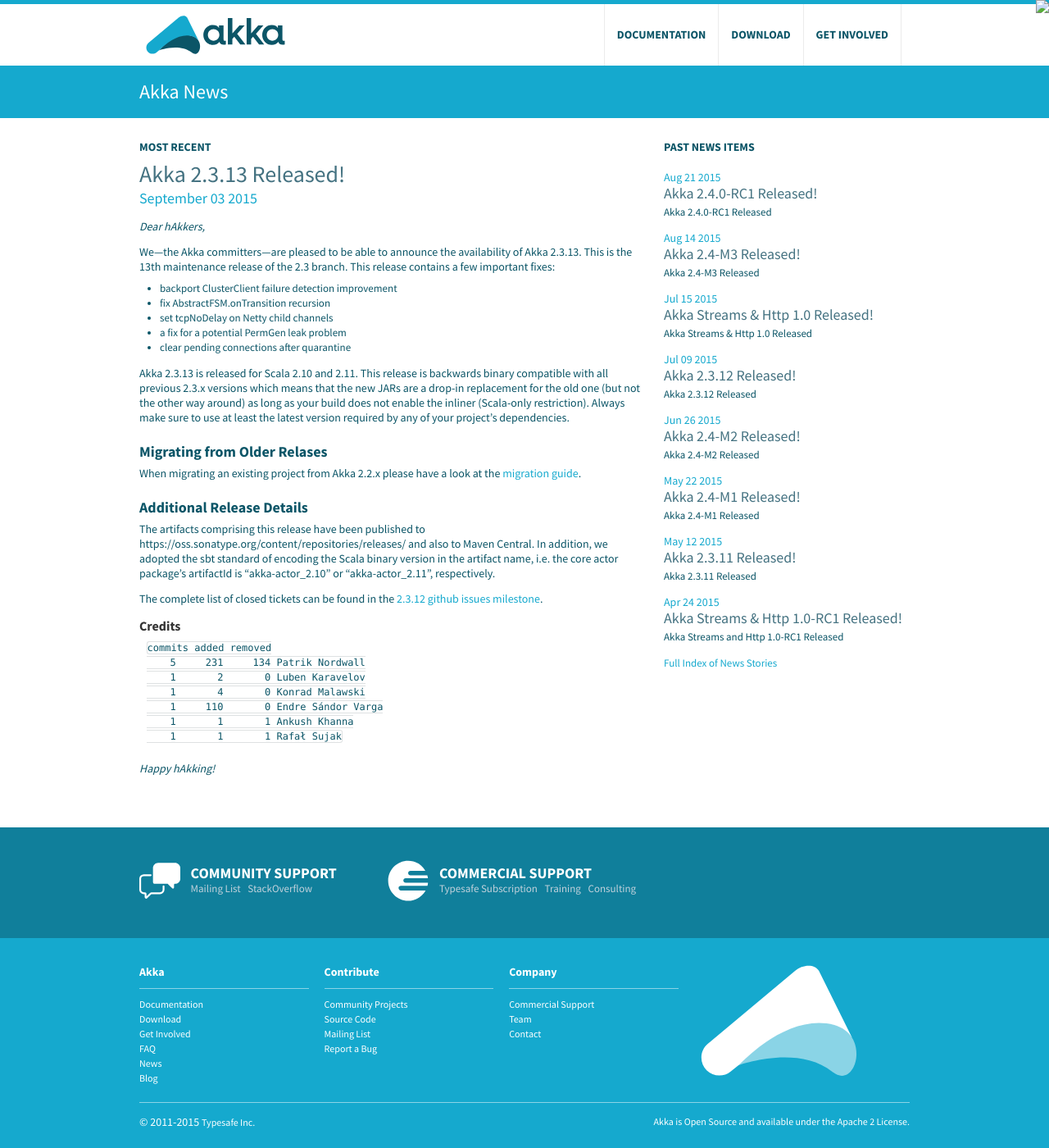
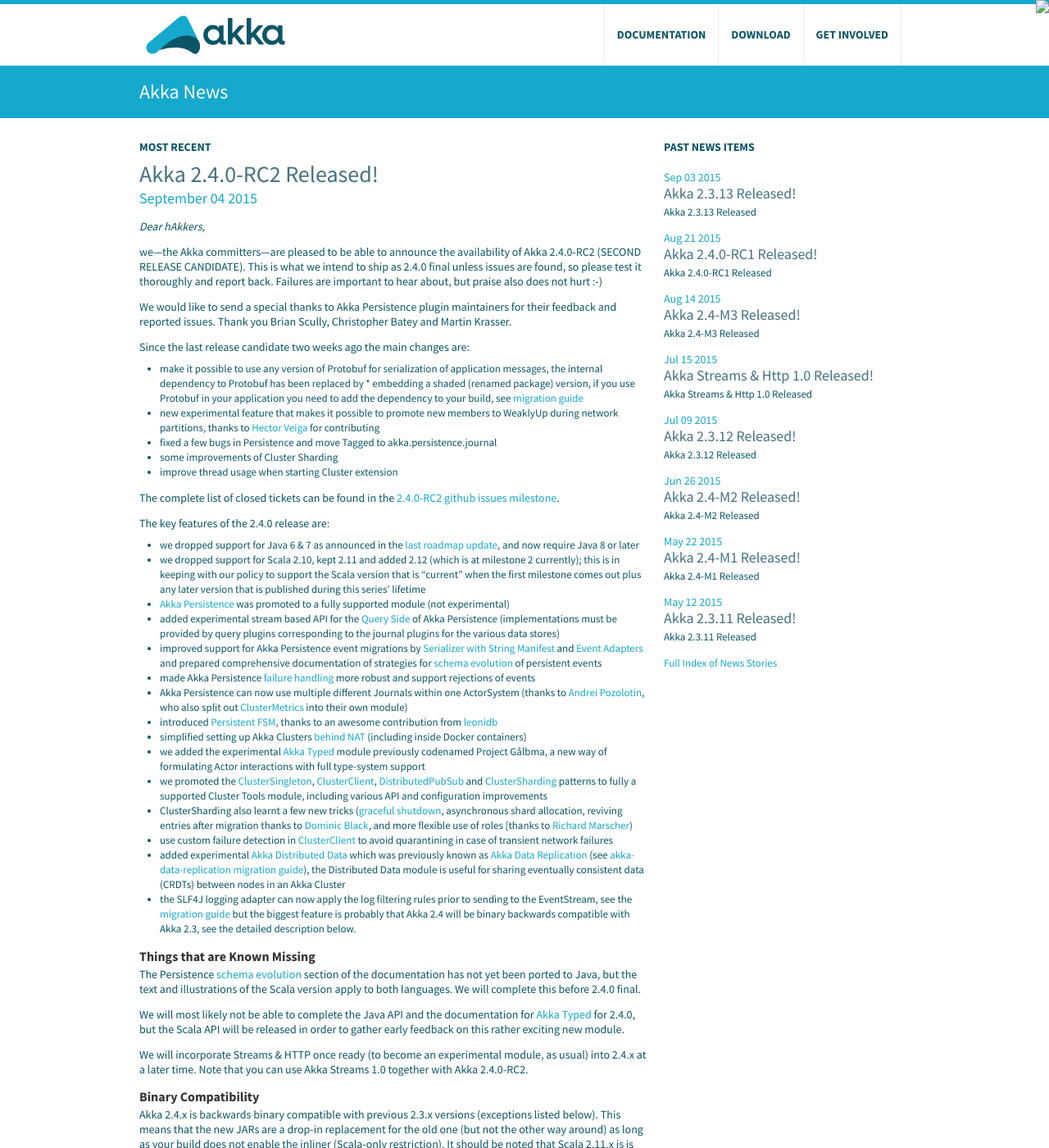
Before and after one commit to raboof/akka.github.com, a Jekyll site: the page built from news/index.md, in a window 1280 px wide and 1400 px high. Shown: the whole window at 82% size. Built offline with Jekyll 4.4.1, drawn with Linux system fonts in a browser that asks for light colours; some of the changed text lies outside the part shown.

Commit message:
release 2.4.0-RC2

```diff
--- a/docs/index.md
+++ b/docs/index.md
@@ -27,15 +27,15 @@
 
 ## Akka 2.4.0 Release Candidate
 
-### Akka 2.4.0-RC1 (release candidate of what is going to become Akka 2.4.0) for Scala 2.11 / 2.12.0-M2 and Java 8+
+### Akka 2.4.0-RC2 (release candidate of what is going to become Akka 2.4.0) for Scala 2.11 / 2.12.0-M2 and Java 8+
 
 * Akka Documentation
 
-  * HTML for [Java](http://doc.akka.io/docs/akka/2.4.0-RC1/java.html) and [Scala](http://doc.akka.io/docs/akka/2.4.0-RC1/scala.html)
-  * PDF for [Java](http://doc.akka.io/docs/akka/2.4.0-RC1/AkkaJava.pdf) and [Scala](http://doc.akka.io/docs/akka/2.4.0-RC1/AkkaScala.pdf)
-  * [EPUB](http://doc.akka.io/docs/akka/2.4.0-RC1/Akka.epub) (Combined Java and Scala)
+  * HTML for [Java](http://doc.akka.io/docs/akka/2.4.0-RC2/java.html) and [Scala](http://doc.akka.io/docs/akka/2.4.0-RC2/scala.html)
+  * PDF for [Java](http://doc.akka.io/docs/akka/2.4.0-RC2/AkkaJava.pdf) and [Scala](http://doc.akka.io/docs/akka/2.4.0-RC2/AkkaScala.pdf)
+  * [EPUB](http://doc.akka.io/docs/akka/2.4.0-RC2/Akka.epub) (Combined Java and Scala)
 
-* Akka API - for [Java](http://doc.akka.io/japi/akka/2.4.0-RC1/) and [Scala](http://doc.akka.io/api/akka/2.4.0-RC1/)
+* Akka API - for [Java](http://doc.akka.io/japi/akka/2.4.0-RC2/) and [Scala](http://doc.akka.io/api/akka/2.4.0-RC2/)
 
 ## Akka Snapshots
 
--- /dev/null
+++ b/news/_posts/2015-09-04-akka-2.4.0-RC2-released.md
@@ -0,0 +1,99 @@
+---
+layout: news
+title: Akka 2.4.0-RC2 Released!
+author: Patrik Nordwall
+short: Akka 2.4.0-RC2 Released
+---
+
+*Dear hAkkers,*
+
+we—the Akka committers—are pleased to be able to announce the availability of Akka 2.4.0-RC2 (SECOND RELEASE CANDIDATE). This is what we intend to ship as 2.4.0 final unless issues are found, so please test it thoroughly and report back. Failures are important to hear about, but praise also does not hurt :-)
+
+We would like to send a special thanks to Akka Persistence plugin maintainers for their feedback and reported issues. Thank you Brian Scully, Christopher Batey and Martin Krasser.
+
+Since the last release candidate two weeks ago the main changes are:
+
+* make it possible to use any version of Protobuf for serialization of application messages, the internal dependency to Protobuf has been replaced by * embedding a shaded (renamed package) version, if you use Protobuf in your application you need to add the dependency to your build, see [migration guide](http://doc.akka.io/docs/akka/2.4.0-RC2/project/migration-guide-2.3.x-2.4.x.html#Protobuf_Dependency)
+* new experimental feature that makes it possible to promote new members to WeaklyUp during network partitions, thanks to [Hector Veiga](https://github.com/hveiga) for contributing
+* fixed a few bugs in Persistence and move Tagged to akka.persistence.journal
+* some improvements of Cluster Sharding
+* improve thread usage when starting Cluster extension
+
+The complete list of closed tickets can be found in the [2.4.0-RC2 github issues milestone](https://github.com/akka/akka/issues?q=milestone%3A2.4.0-RC2).
+
+The key features of the 2.4.0 release are:
+
+* we dropped support for Java 6 & 7 as announced in the [last roadmap update](http://www.typesafe.com/blog/akka-roadmap-update-dec-2014), and now require Java 8 or later
+* we dropped support for Scala 2.10, kept 2.11 and added 2.12 (which is at milestone 2 currently); this is in keeping with our policy to support the Scala version that is “current” when the first milestone comes out plus any later version that is published during this series’ lifetime
+* [Akka Persistence](http://doc.akka.io/docs/akka/2.4.0-RC2/scala/persistence.html) was promoted to a fully supported module (not experimental)
+* added experimental stream based API for the [Query Side](http://doc.akka.io/docs/akka/2.4.0-RC2/scala/persistence-query.html) of Akka Persistence (implementations must be provided by query plugins corresponding to the journal plugins for the various data stores)
+* improved support for Akka Persistence event migrations by [Serializer with String Manifest](http://doc.akka.io/docs/akka/2.4.0-RC2/scala/serialization.html#Serializer_with_String_Manifest) and [Event Adapters](http://doc.akka.io/docs/akka/2.4.0-RC2/scala/persistence.html#Event_Adapters) and prepared comprehensive documentation of strategies for [schema evolution](http://doc.akka.io/docs/akka/2.4.0-RC2/scala/persistence-schema-evolution.html) of persistent events
+* made Akka Persistence [failure handling](http://doc.akka.io/docs/akka/2.4.0-RC2/scala/persistence.html#Failures) more robust and support rejections of events
+* Akka Persistence can now use multiple different Journals within one ActorSystem (thanks to [Andrei Pozolotin](https://github.com/Andrei-Pozolotin), who also split out [ClusterMetrics](http://doc.akka.io/docs/akka/2.4.0-RC2/scala/cluster-metrics.html) into their own module)
+* introduced [Persistent FSM](http://doc.akka.io/docs/akka/2.4.0-RC2/scala/persistence.html#Persistent_FSM), thanks to an awesome contribution from [leonidb](https://github.com/leonidb)
+* simplified setting up Akka Clusters [behind NAT](http://doc.akka.io/docs/akka/2.4.0-RC2/additional/faq.html#Why_are_replies_not_received_from_a_remote_actor_) (including inside Docker containers)
+* we added the experimental [Akka Typed](http://doc.akka.io/docs/akka/2.4.0-RC2/scala/typed.html) module previously codenamed Project Gålbma, a new way of formulating Actor interactions with full type-system support
+* we promoted the [ClusterSingleton](http://doc.akka.io/docs/akka/2.4.0-RC2/scala/cluster-singleton.html), [ClusterClient](http://doc.akka.io/docs/akka/2.4.0-RC2/scala/cluster-client.html), [DistributedPubSub](http://doc.akka.io/docs/akka/2.4.0-RC2/scala/distributed-pub-sub.html) and [ClusterSharding](http://doc.akka.io/docs/akka/2.4.0-RC2/scala/cluster-sharding.html) patterns to fully a supported Cluster Tools module, including various API and configuration improvements
+* ClusterSharding also learnt a few new tricks ([graceful shutdown](http://doc.akka.io/docs/akka/2.4.0-RC2/scala/cluster-sharding.html#Graceful_Shutdown), asynchronous shard allocation, reviving entries after migration thanks to [Dominic Black](https://github.com/DomBlack), and more flexible use of roles [thanks to [Richard Marscher](https://github.com/rmarsch))
+* use custom failure detection in [ClusterClient](http://doc.akka.io/docs/akka/2.4.0-RC2/scala/cluster-client.html) to avoid quarantining in case of transient network failures
+* added experimental [Akka Distributed Data](http://doc.akka.io/docs/akka/2.4.0-RC2/scala/distributed-data.html) which was previously known as [Akka Data Replication](https://github.com/patriknw/akka-data-replication) (see [akka-data-replication migration guide](https://github.com/patriknw/akka-data-replication)), the Distributed Data module is useful for sharing eventually consistent data (CRDTs) between nodes in an Akka Cluster
+* the SLF4J logging adapter can now apply the log filtering rules prior to sending to the EventStream, see the [migration guide](http://doc.akka.io/docs/akka/2.4.0-RC2/project/migration-guide-2.3.x-2.4.x.html#Slf4j_logging_filter)
+but the biggest feature is probably that Akka 2.4 will be binary backwards compatible with Akka 2.3, see the detailed description below.
+
+
+
+#### Things that are Known Missing ####
+
+The Persistence [schema evolution](http://doc.akka.io/docs/akka/2.4.0.RC1/scala/persistence-schema-evolution.html) section of the documentation has not yet been ported to Java, but the text and illustrations of the Scala version apply to both languages. We will complete this before 2.4.0 final.
+
+We will most likely not be able to complete the Java API and the documentation for [Akka Typed](http://doc.akka.io/docs/akka/2.4.0-RC2/scala/typed.html) for 2.4.0, but the Scala API will be released in order to gather early feedback on this rather exciting new module.
+
+We will incorporate Streams & HTTP once ready (to become an experimental module, as usual) into 2.4.x at a later time. Note that you can use Akka Streams 1.0 together with Akka 2.4.0-RC2.
+
+#### Binary Compatibility ####
+
+Akka 2.4.x is backwards binary compatible with previous 2.3.x versions (exceptions listed below). This means that the new JARs are a drop-in replacement for the old one (but not the other way around) as long as your build does not enable the inliner (Scala-only restriction). It should be noted that Scala 2.11.x is is not binary compatible with Scala 2.10.x, which means that Akka’s binary compatibility property only holds between versions that were built for a given Scala version—akka-actor_2.11-2.4.0-RC2.jar is compatible with akka-actor_2.11-2.3.12.jar but not with akka-actor_2.10-2.3.12.jar.
+
+Binary compatibility is **not** maintained for the following:
+
+* akka-testkit and akka-multi-node-testkit
+* experimental modules, such as akka-persistence and akka-contrib
+* features, classes, methods that were deprecated in 2.3.x and removed in 2.4.x
+
+Being binary compatible means that applications and libraries built on top of Akka 2.3.x continue to work with Akka 2.4.x without recompilation (subject to the conditions below), which implies that Akka Streams & HTTP as well as Play Framework 2.4 can be combined with Akka 2.4.
+
+The dependency to Netty has been updated from version 3.8.0.Final to 3.10.3.Final. The changes in those versions might not be fully binary compatible, but we believe that it will not be a problem in practice. No changes were needed to the Akka source code for this update. Users of libraries that depend on 3.8.0.Final that break with 3.10.3.Final should be able to manually downgrade the dependency to 3.8.0.Final and Akka will still work with that version.
+
+The dependency to Typesafe Config has been updated from 1.2.1 to 1.3.0 which should be binary compatible for the vast majority users, except for obscure edge cases as its changelog points out. This change was made in order in order to use new JDK8 specific features in the library as well as to align Akka with Play which is now also depending on 1.3.0.
+
+#### Migration Guide ####
+
+When migrating a code base to 2.4 please refer to the [migration guide](http://doc.akka.io/docs/akka/2.4.0-RC2/project/migration-guide-2.3.x-2.4.x.html) in order to profit from some of the improvements.
+
+Old Akka Persistence plugins released for 2.3 are not compatible with the changes that were done in 2.4-M2. This is a good time for Akka Persistence plugin maintainers to migrate and release a preview for 2.4.0-RC2. Even though there are rather many API changes since 2.3 in the Persistence plugin API it should not be difficult to migrate. See the [Persistence Plugin APIs](http://doc.akka.io/docs/akka/2.4.0-RC2/project/migration-guide-2.3.x-2.4.x.html#Persistence_Plugin_APIs) section in the migration guide.
+
+We have carefully made changes in Akka Persistence with the goal that events stored with Akka Persistence 2.3.12 should still be possible to replay with 2.4.x, i.e. no lost data. Specific journal implementations may of course violate that goal.
+
+#### General Remarks ####
+
+Please do what you usually do so well: try out this release candidate and report back when things break, not work as advertised, feel strange, or even when you are happy :-) Especially concerning binary compatibility we will need help from the community (you!) since we cannot run all possible programs ourselves; we base our BC efforts on the [MiMa plugin](https://github.com/typesafehub/migration-manager) but that is no perfect guarantee that everything will work out of the box.
+
+The artifacts comprising this release have been published to https://oss.sonatype.org/content/repositories/releases/ and also to Maven Central. In addition, we adopted the sbt standard of encoding the Scala binary version in the artifact name, i.e. the core actor package’s artifactId is “akka-actor_2.11” or “akka-actor_2.12.0-M2”, respectively.
+
+17 issues were closed since 2.4.0-RC1. The complete list of closed tickets can be found in the [2.4.0-RC2 github issues milestone](https://github.com/akka/akka/issues?q=milestone%3A2.4.0-RC2).
+
+#### Credits ####
+
+    commits added removed
+       14     919     296 Patrik Nordwall
+        6      59      27 Konrad Malawski
+        1       1       1 Ankush Khanna
+        1       0       5 Marek Kadek
+        1      20      19 Ostapenko Evgeniy
+        1     303      19 Veiga Ortiz, Héctor
+        1      13      13 Yaroslav Klymko
+        1       1       1 Brendan McAdams
+        1     110       0 Endre Sándor Varga
+        1   56148    7695 Roland Kuhn
+
+*Happy hAkking!*
```
